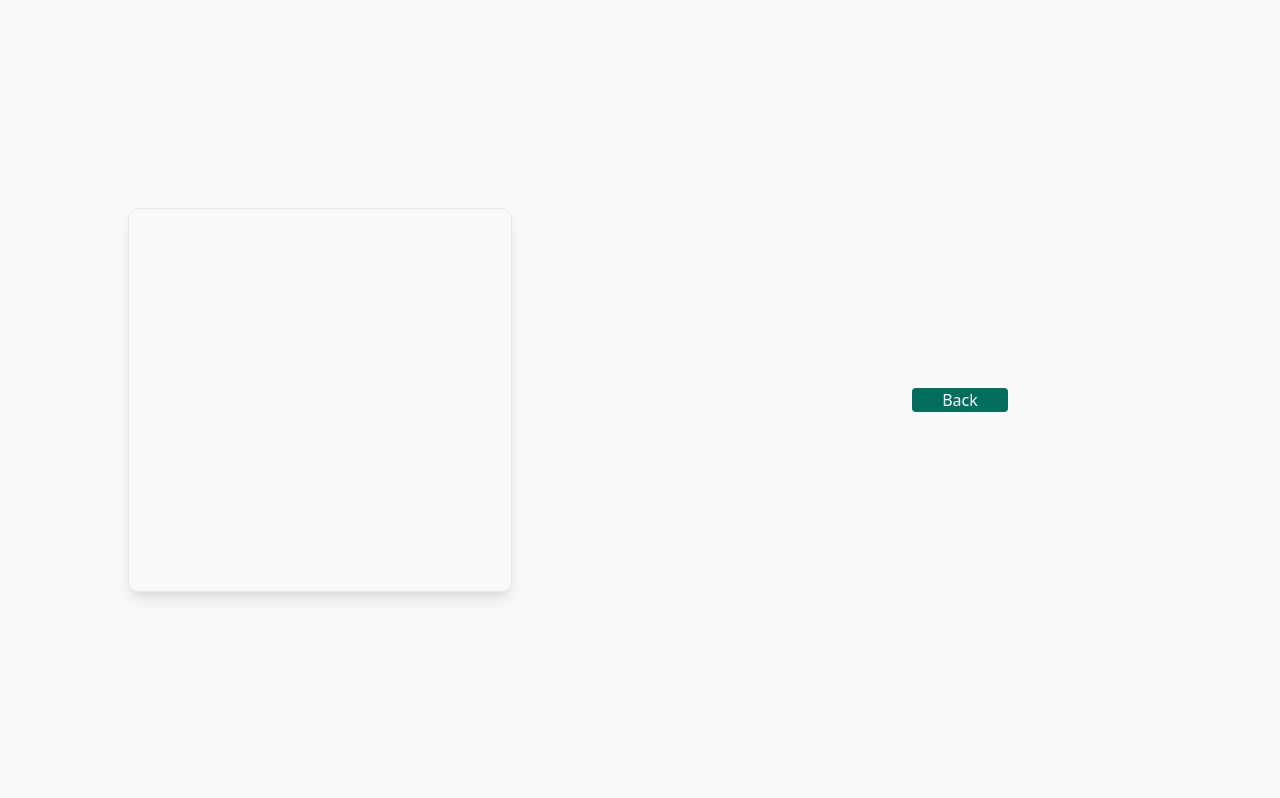
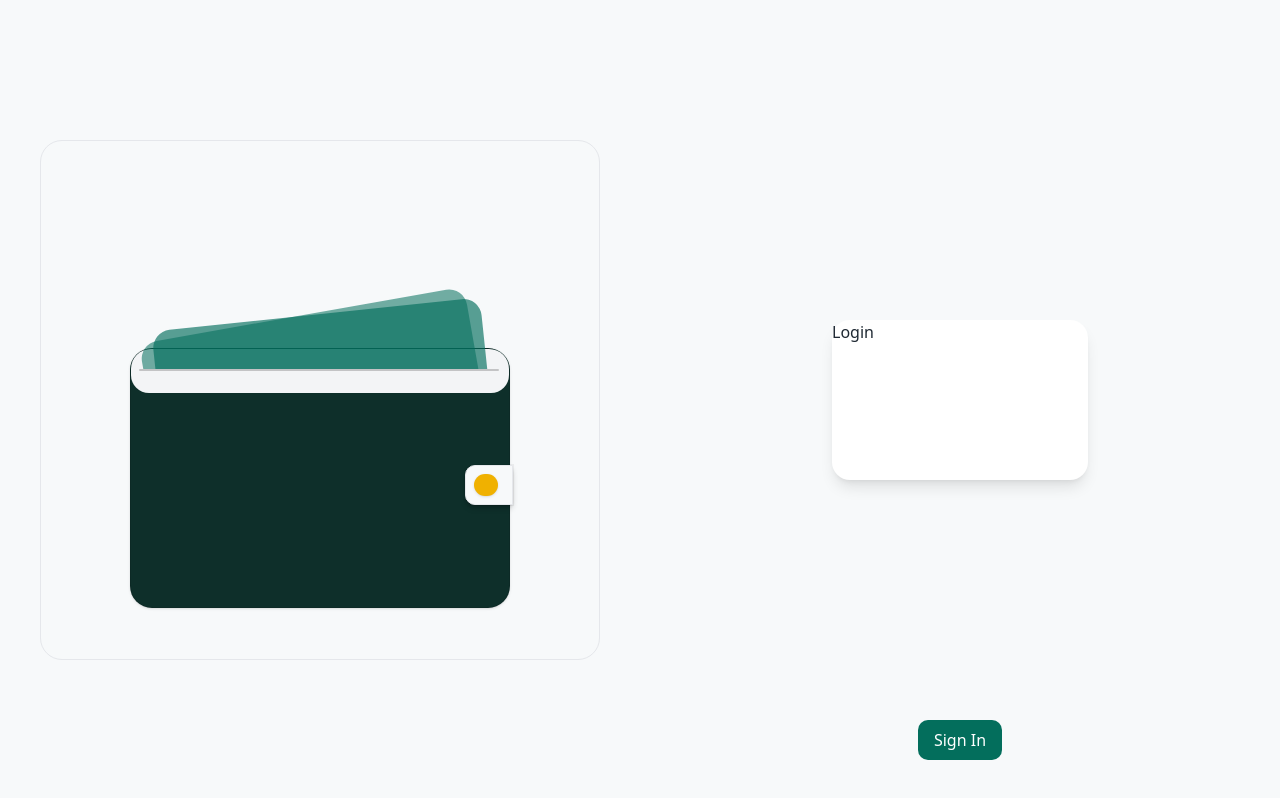
Before and after one commit to mdmdelgado00/ledger-app, a React (Vite) app: page / in a window 1280 px wide. Built offline with nearby package versions, Linux system fonts and the light colour scheme.

Commit message:
Animation advancements

```diff
--- a/src/app/pages/authPage.tsx
+++ b/src/app/pages/authPage.tsx
@@ -1,37 +1,25 @@
 import { LoginCard } from "@features/auth/components/LoginCard";
-import { motion } from "motion/react";
+import { SignUpCard } from "@features/auth/components/SignUpCard";
+import { Wallet } from "@features/auth/components/wallet";
 import { useState } from "react";
 
 export default function AuthPage() {
-  const [showSignUp, setShowSignUp] = useState(false);
+  const [toggleCard, setToggleCard] = useState(true);
 
   return (
     <main className="flex min-h-screen bg-background">
       <div className="flex-1 flex items-center justify-center">
-        {showSignUp ? (
-          <motion.button
-            className="w-24 bg-primary rounded text-white cursor-pointer"
-            onClick={() => setShowSignUp(false)}
-            layoutId="auth-button"
-          >
-            Back
-          </motion.button>
-        ) : (
-          <LoginCard />
-        )}
+        <Wallet cardHidden={toggleCard} />
       </div>
       <div className="flex-1 relative flex items-center justify-center">
-        {showSignUp ? (
-          <LoginCard />
-        ) : (
-          <motion.button
-            className="w-24 bg-primary rounded text-white cursor-pointer"
-            onClick={() => setShowSignUp(true)}
-            layoutId="auth-button"
-          >
-            Back
-          </motion.button>
-        )}
+        {toggleCard && <LoginCard inWallet={!toggleCard} />}
+        {!toggleCard && <SignUpCard inWallet={toggleCard} />}
+        <button
+          className="absolute bottom-10 px-4 py-2 bg-primary text-white rounded-lg"
+          onClick={() => setToggleCard(!toggleCard)}
+        >
+          {toggleCard ? "Sign In" : "Hide Card"}
+        </button>
       </div>
     </main>
   );
--- a/src/features/auth/components/LoginCard.tsx
+++ b/src/features/auth/components/LoginCard.tsx
@@ -1,10 +1,12 @@
 import { motion } from "motion/react";
 
-export function LoginCard() {
+export function LoginCard({ inWallet }: { inWallet?: boolean }) {
+  const className = inWallet
+    ? "absolute inset-0 rounded-2xl bg-primary translate-x-6"
+    : "w-64 h-40 rounded-2xl bg-white shadow-lg";
   return (
-    <motion.div
-      className="w-96 h-96 p-6 border rounded-lg shadow-lg"
-      layoutId="auth-card"
-    ></motion.div>
+    <motion.div className={className} layoutId="auth-card">
+      {inWallet ? null : "Login"}
+    </motion.div>
   );
 }
--- /dev/null
+++ b/src/features/auth/components/SignUpCard.tsx
@@ -0,0 +1,12 @@
+import { motion } from "motion/react";
+
+export function SignUpCard({ inWallet }: { inWallet?: boolean }) {
+  const className = inWallet
+    ? "absolute inset-0 rounded-2xl  bg-primary/65 rotate-[-6deg] translate-x-4"
+    : "w-64 h-40 rounded-2xl bg-white shadow-lg";
+  return (
+    <motion.div className={className} layoutId="sign-up-card">
+      {inWallet ? null : "Sign Up"}
+    </motion.div>
+  );
+}
--- /dev/null
+++ b/src/features/auth/components/wallet.tsx
@@ -0,0 +1,53 @@
+import { cn } from "@lib/utils";
+import { motion } from "motion/react";
+import { LoginCard } from "./LoginCard";
+import { SignUpCard } from "./SignUpCard";
+
+export function Wallet({ cardHidden }: { cardHidden?: boolean }) {
+  return (
+    <motion.div
+      className={cn("relative w-full max-w-[560px] h-[420px] md:h-[520px]")}
+      layoutId="wallet"
+    >
+      {/* Subtle background panel */}
+      <div className="absolute inset-0 rounded-3xl border bg-muted/15" />
+
+      {/* Very subtle grid texture */}
+      <div
+        className="absolute inset-0 rounded-3xl opacity-60 pointer-events-none"
+        style={{
+          backgroundImage:
+            "linear-gradient(to right, hsl(var(--border)) 1px, transparent 1px), linear-gradient(to bottom, hsl(var(--border)) 1px, transparent 1px)",
+          backgroundSize: "36px 36px",
+          maskImage:
+            "radial-gradient(circle at 30% 35%, black 0%, transparent 65%)",
+          WebkitMaskImage:
+            "radial-gradient(circle at 30% 35%, black 0%, transparent 65%)",
+        }}
+      />
+
+      {/* Wallet group */}
+      <div className="absolute left-[16%] bottom-[10%] w-[340px] h-[240px] md:w-[380px] md:h-[260px]">
+        {/* Wallet body */}
+        <div className="absolute inset-0 rounded-3xl bg-[#0E2F2A] border border-black/10 shadow-sm">
+          <div className="absolute top-5 inset-0 rounded-b-3xl bg-[#0E2F2A] z-20" />
+          {/* Opening / lip */}
+          <div className="absolute left-0 right-0 top-0 h-5 rounded-t-3xl bg-muted z-10" />
+          <div className="absolute left-0 right-0 top-5 h-6 rounded-b-2xl bg-muted z-40" />
+          <div className="absolute left-2 right-0 top-5 rounded h-[2px] w-[360px] bg-black/20 z-40" />
+          {/* Small clasp detail */}
+          <div className="absolute -right-1 top-[45%] h-10 w-12 border ring-1 ring-black/5 rounded-l-lg bg-background shadow-md shadow-black/20 z-30">
+            <div className="absolute inset-0 m-2 w-6 rounded-full bg-yellow-500 shadow-sm" />
+          </div>
+        </div>
+      </div>
+
+      {/* Peeking cards behind wallet */}
+      <div className="absolute left-[18.5%] bottom-[32%] w-[300px] h-[170px] md:w-[330px] md:h-[180px] z-10">
+        <div className="absolute inset-0 rounded-2xl  bg-primary/55 rotate-[-10deg] translate-x-2" />
+        <SignUpCard inWallet={cardHidden} />
+        <LoginCard inWallet={!cardHidden} />
+      </div>
+    </motion.div>
+  );
+}
```
